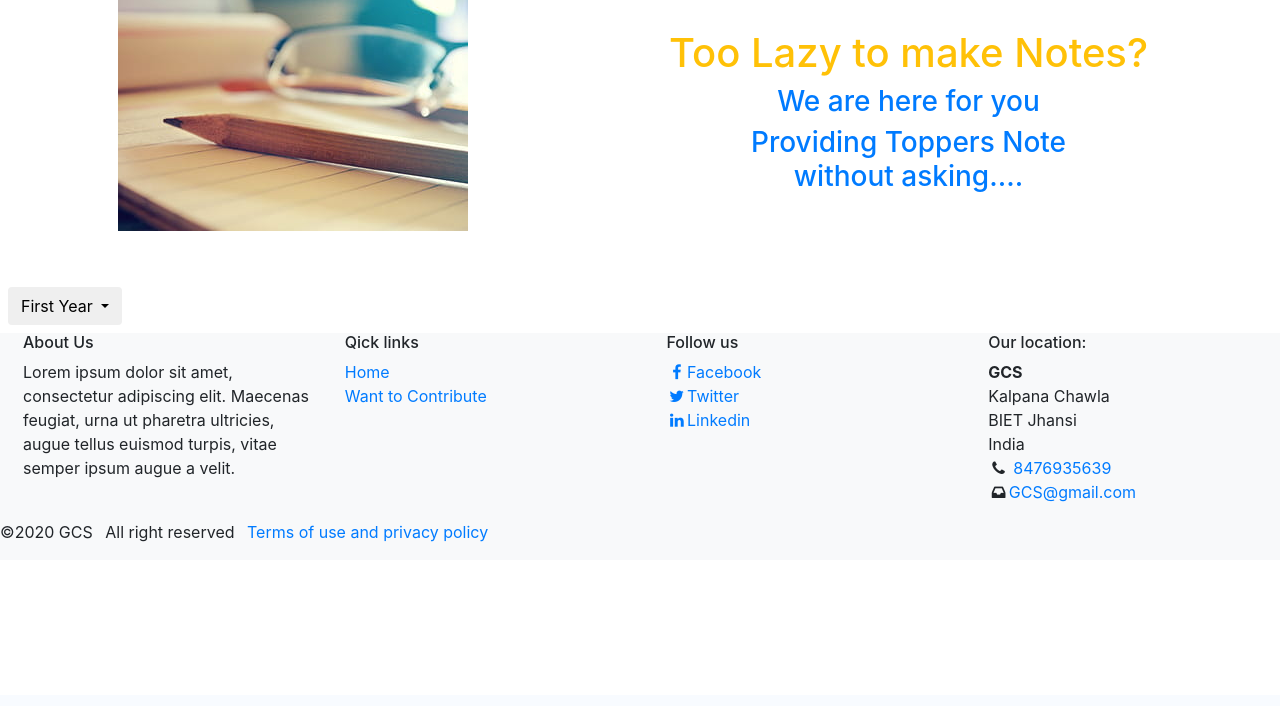
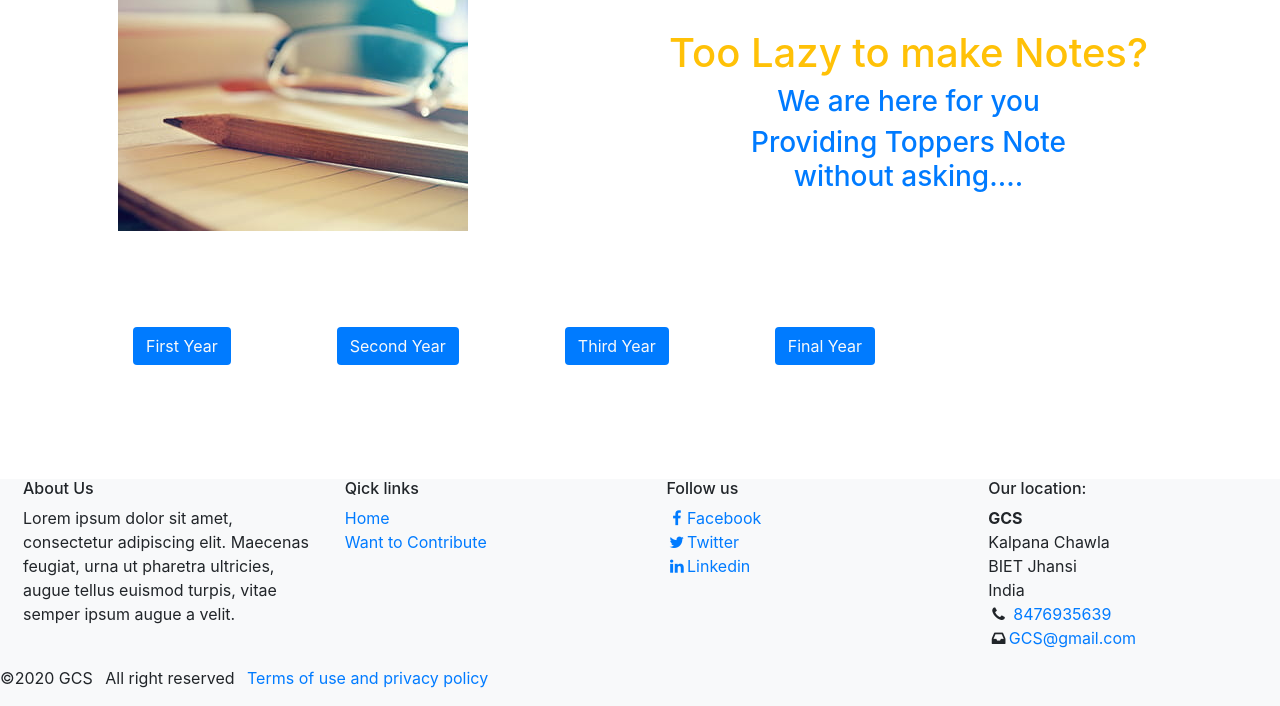
Before and after one commit to TanuAgrawal123/StudyApp, a Django app: template Notes/templates/Notes/notesyearwise.html in a window 1280 px wide. Shown: the part 105-811 px from the top of the page. Before the commit the page ends 647 px from the top, so only its background shows below. Run offline with Django 3.2, Linux system fonts and the light colour scheme; the template is opened without the code that fills it, so the values that code supplies are empty; parts of the project's set-up code (start-up, migrations or seed data) failed here and were passed over; some libraries are stand-ins or nearby versions.

Commit message:
working on notes template

```diff
--- a/Notes/models.py
+++ b/Notes/models.py
@@ -29,6 +29,8 @@ class Notes(models.Model):
 	teacher=models.ForeignKey(Teacher, on_delete=models.CASCADE)
 	data=models.FileField(upload_to="")
 	Date_of_upload=models.DateTimeField(default=timezone.now)
+	branch=models.CharField(max_length=50, null=True)
+	year=models.IntegerField(default=1)
 
 	upvote=models.IntegerField(default=0)
 	downvote=models.IntegerField(default=0)
--- a/Notes/static/Notes/css/style.css
+++ b/Notes/static/Notes/css/style.css
@@ -3,13 +3,30 @@
 	width:450;
 
 }
-.dropdown .dropdown-submenu {
-  position: relative;
-  border: 1px solid black;
+.YearWise{
+	height: 200px;
+	align-items: center;
 }
 
-.dropdown-submenu .dropdown-menu {
-  top: 0;
-  left: 100%;
-  margin-top: -1px;
+.dropdown {
+  position: relative;
+  display: inline-block;
+  margin-left: 10px;
+  float: left;
 }
+.dropbtn{
+cursor: pointer;
+}
+.dropdown-item {
+  display: none;
+  position: absolute;
+  background-color: #f9f9f9;
+  min-width: 160px;
+  box-shadow: 0px 8px 16px 0px rgba(0,0,0,0.2);
+  padding: 12px 16px;
+  z-index: 2;
+}
+
+.dropdown:hover .dropdown-item {
+  display: block;
+}
--- a/Notes/templates/Notes/base.html
+++ b/Notes/templates/Notes/base.html
@@ -7,12 +7,25 @@
 			</title>
 			<meta charset="utf-8">
     <meta name="viewport" content="width=device-width, initial-scale=1, shrink-to-fit=no">
+
+
+
 <link rel="stylesheet" type="text/css" href="{% static 'Notes/css/style.css' %}">
+
     <link rel="stylesheet" href="https://maxcdn.bootstrapcdn.com/bootstrap/4.0.0/css/bootstrap.min.css" integrity="sha384-Gn5384xqQ1aoWXA+058RXPxPg6fy4IWvTNh0E263XmFcJlSAwiGgFAW/dAiS6JXm" crossorigin="anonymous">
 
     <link rel="stylesheet" href="https://maxcdn.bootstrapcdn.com/font-awesome/4.7.0/css/font-awesome.min.css">
 
     <link rel="stylesheet" type="text/css" href="https://stackpath.bootstrapcdn.com/font-awesome/4.7.0/css/font-awesome.min.css">
+<script src="https://maxcdn.bootstrapcdn.com/bootstrap/4.7.0/js/bootstrap.min.js"></script>
+
+
+
+
+
+<script src="https://code.jquery.com/jquery-3.5.1.min.js"></script>
+
+<link rel="stylesheet" type="text/css" href="{% static 'Notes/css/style.css' %}">
 
 	<style>
 .jumbotron{
@@ -41,7 +54,7 @@
     				<a href="#" class="nav-link">About</a>
     			</li>
     			<li class="nav-item">
-    				<a href="#" class="nav-link">Notes</a>
+    				<a href="{% url 'notes' %}" class="nav-link">Notes</a>
     			</li>
     			<li class="nav-item">
     				<a href="#" class="nav-link">Books PDF</a>
--- a/Notes/templates/Notes/notesyearwise.html
+++ b/Notes/templates/Notes/notesyearwise.html
@@ -24,21 +24,81 @@ without asking....</h3>
 </div>
 
 
+<div class="YearWise container align-items-center">
+     <span class="btn bt-primary text-light bg-primary float-left m-5"><a class="text-light" href="{% url 'notescs' year=1 branch='NOBRANCH' %}">First Year</a></span>
+<div class="dropdown">
+			<span class="btn bt-primary text-light bg-primary float-left m-5">Second Year</span>
+			<div class="dropdown-item">
+				<a href="{% url 'notesyrbranch' year=2 branch='CSE' %}">CSE</a>
+				<br>
+				<a href="{% url 'notesyrbranch' year=2 branch='IT' %}" >IT</a>
+				<br>
+				<a href="{% url 'notesyrbranch' year=2 branch='EC' %}" >EC</a>
+				<br>
+				<a href="{% url 'notesyrbranch' year=2 branch='EE' %}" >EE</a>
+				<br>
+				<a href="{% url 'notesyrbranch' year=2 branch='ME' %}" >ME</a>
+				<br>
+				<a href="{% url 'notesyrbranch' year=2 branch='CE' %}" >CE</a>
+				<br>
+				<a href="{% url 'notesyrbranch' year=2 branch='CH' %}" >CH</a>
+				<br>
 
-<div class="dropdown m-2">
-<button class="btn btn-default dropdown-toggle" type="button" data-toggle="dropdown">First Year
-<span class="caret"></span></button>
-<ul class="dropdown-menu">
-   <li class="dropdown-submenu">
-        <a class="test" tabindex="-1" href="#">New dropdown <span class="caret"></span></a>
-        <ul class="dropdown-menu">
-          <li><a tabindex="-1" href="#">2nd level dropdown</a></li>
-          <li><a tabindex="-1" href="#">2nd level dropdown</a></li>
 
-</ul>
-</li>
-<li>hh</li>
-</ul>
+			</div>
 </div>
 
+
+
+
+<div class="dropdown">
+			<span class="btn bt-primary text-light bg-primary float-left m-5">Third Year</span>
+			<div class="dropdown-item">
+				<a href="{% url 'notesyrbranch' year=3 branch='CSE' %}">CSE</a>
+				<br>
+				<a href="{% url 'notesyrbranch' year=3 branch='IT' %}" >IT</a>
+				<br>
+				<a href="{% url 'notesyrbranch' year=3 branch='EC' %}" >EC</a>
+				<br>
+				<a href="{% url 'notesyrbranch' year=3 branch='EE' %}" >EE</a>
+				<br>
+				<a href="{% url 'notesyrbranch' year=3 branch='ME' %}" >ME</a>
+				<br>
+				<a href="{% url 'notesyrbranch' year=3 branch='CE' %}" >CE</a>
+				<br>
+				<a href="{% url 'notesyrbranch' year=3 branch='CH' %}" >CH</a>
+				<br>
+
+
+
+
+			</div>
+</div>
+
+
+<div class="dropdown">
+
+      <span class="btn bt-primary text-light bg-primary float-left m-5">Final Year</span>
+			<div class="dropdown-item">
+				<a href="{% url 'notesyrbranch' year=4 branch='CSE' %}">CSE</a>
+				<br>
+				<a href="{% url 'notesyrbranch' year=4 branch='IT' %}" >IT</a>
+				<br>
+				<a href="{% url 'notesyrbranch' year=4 branch='EC' %}" >EC</a>
+				<br>
+				<a href="{% url 'notesyrbranch' year=4 branch='EE' %}" >EE</a>
+				<br>
+				<a href="{% url 'notesyrbranch' year=4 branch='ME' %}" >ME</a>
+				<br>
+				<a href="{% url 'notesyrbranch' year=4 branch='CE' %}" >CE</a>
+				<br>
+				<a href="{% url 'notesyrbranch' year=4 branch='CH' %}" >CH</a>
+				<br>
+
+
+			</div>
+</div>
+</div>
+
+	</div>
 {% endblock content %}
--- a/Notes/urls.py
+++ b/Notes/urls.py
@@ -4,5 +4,6 @@ from . import views
 urlpatterns = [
     path('', views.home, name='home'),
     path('notes/',views.notes, name='notes'),
+    path('notes/<int:year>/<str:branch>',views.notesyrbranch, name='notesyrbranch'),
 
 ]
--- a/NotesSharingSite/urls.py
+++ b/NotesSharingSite/urls.py
@@ -22,3 +22,5 @@ urlpatterns = [
     path('api/',include('Notes.api.urls')),
 
 ]
+if settings.DEBUG:
+    urlpatterns += static(settings.MEDIA_URL, document_root=settings.MEDIA_ROOT)
```
Also changed, not shown: Notes/templates/Notes/notes.html (added, +30 -0 lines), Notes/views.py (+8 -2 lines), Notes/migrations/0008_auto_20200514_1834.py (added), db.sqlite3.
